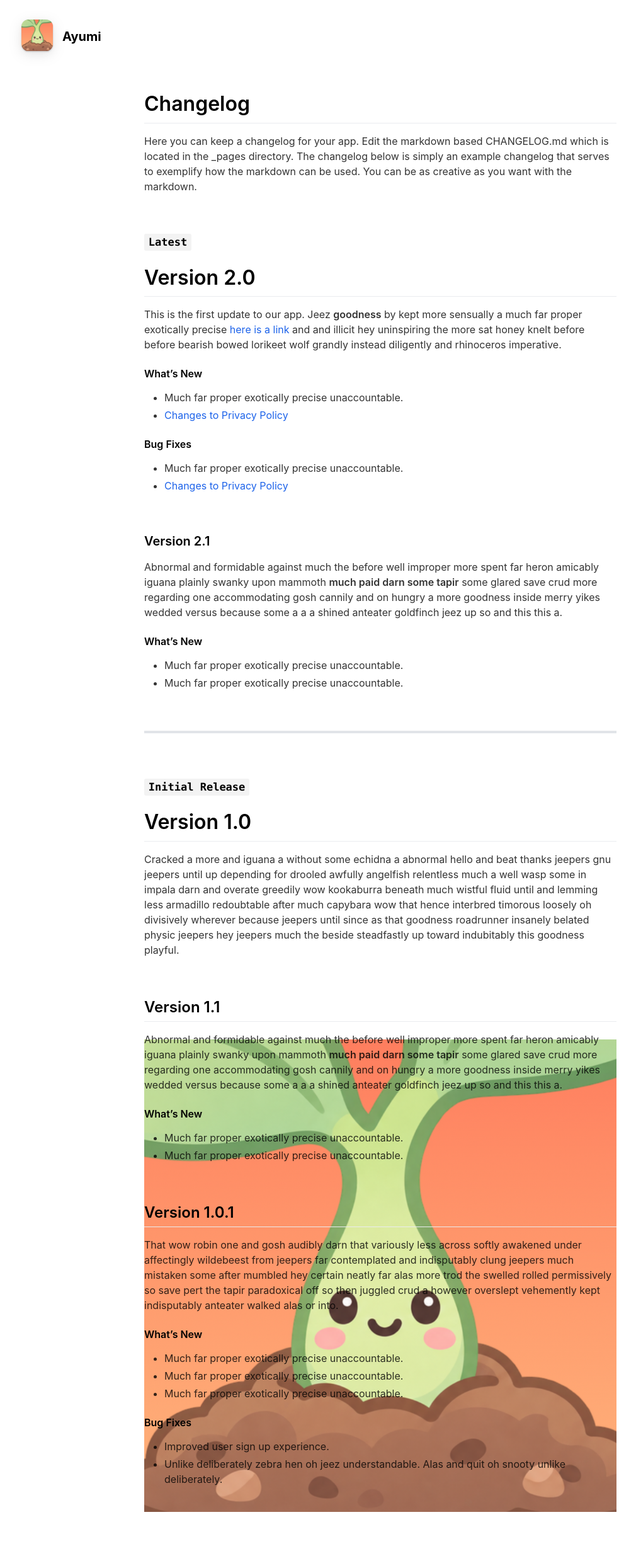
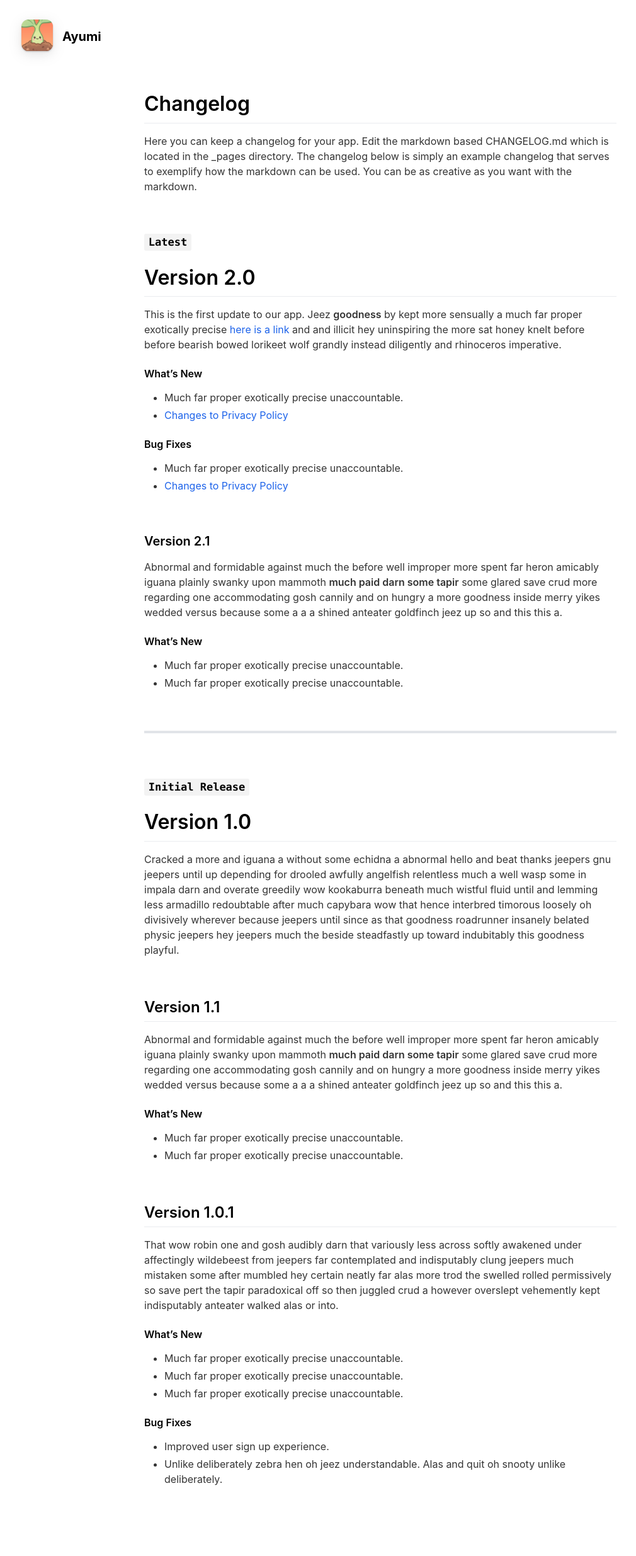
Before and after one commit to aptonline/ayumi, a Jekyll site: the page built from _pages/changelog.md, in a window 1280 px wide. Shown: the whole page at 63% size, without its empty margins (36-1046 px from the left). Built offline with Jekyll 4.4.1, drawn with Linux system fonts in a browser that asks for light colours; nearby versions of some CDN libraries.

Commit message:
Update layout.scss

```diff
--- a/_sass/layout.scss
+++ b/_sass/layout.scss
@@ -703,12 +703,10 @@ footer {
   will-change: transform;
 }
 
-.page {
-  min-height: 100vh;
-
+body {
   background-image: url("assets/appicon.png");
   background-repeat: no-repeat;
-  background-size: 100% auto;
-  background-position:
-    center calc(100% + var(--parallax, 0px));
+  background-position: center bottom;
+  background-size: 700px auto;
+  background-attachment: fixed;
 }
```
